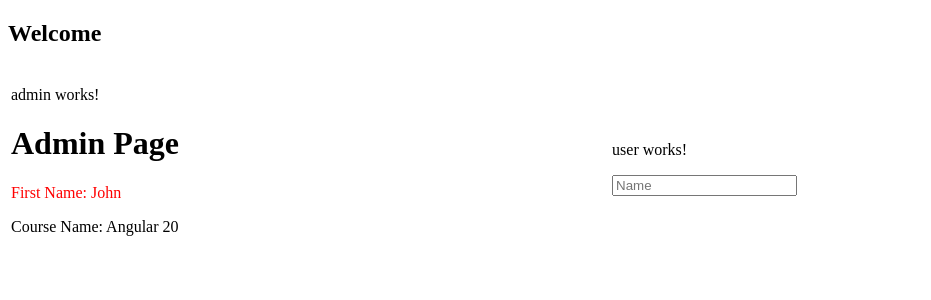
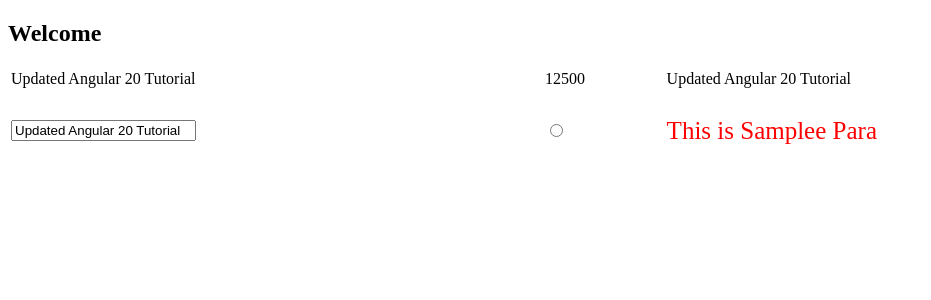
Before and after one commit to Shajjad002/Angular20, an Angular app: page / in a window 1280 px wide. Shown: the top 300 px of the page, without its empty margins (0-931 px from the left). Built offline with nearby package versions, Linux system fonts and the light colour scheme.

Commit message:
data binding

```diff
--- a/src/app/app.html
+++ b/src/app/app.html
@@ -1,7 +1,2 @@
 <h2>Welcome</h2>
-<table style="width: 100%;">
-    <tr>
-        <td><app-admin></app-admin></td>
-        <td><app-user></app-user></td>
-    </tr>
-</table>
+<app-data-binding></app-data-binding>
--- a/src/app/app.ts
+++ b/src/app/app.ts
@@ -2,10 +2,11 @@
 import { RouterOutlet } from '@angular/router';
 import { Admin } from './components/admin/admin';
 import { User } from './components/user/user';
+import { DataBinding } from './components/data-binding/data-binding';
 
 @Component({
   selector: 'app-root',
-  imports: [RouterOutlet,Admin,User],
+  imports: [RouterOutlet,Admin,User,DataBinding],
   templateUrl: './app.html',
   styleUrl: './app.css'
 })
--- a/src/app/components/admin/admin.ts
+++ b/src/app/components/admin/admin.ts
@@ -1,10 +1,12 @@
 import { Component } from '@angular/core';
+import { CommonModule } from '@angular/common';
 
 @Component({
   selector: 'app-admin',
-  imports: [],
+  standalone: true,
+  imports: [CommonModule],
   templateUrl: './admin.html',
-  styleUrl: './admin.css',
+  styleUrls: ['./admin.css'],
 })
 export class Admin {
 
--- a/src/app/components/data-binding/data-binding.css
+++ b/src/app/components/data-binding/data-binding.css
@@ -0,0 +1,4 @@
+.myColor{
+    color: red;
+    font-size: 25px;
+}
--- a/src/app/components/data-binding/data-binding.html
+++ b/src/app/components/data-binding/data-binding.html
@@ -1,16 +1,21 @@
-<table>
+<table style="width: 100%;">
     <tr>
         <td>{{ courseName }}</td>
+        <td>{{ protectedPrice }}</td>
+        <td>{{ courseName }}</td>
+
     </tr>
-    <!-- <tr>
+
+    <tr>
         <td>
-            <input [value]="name" placeholder="Enter your name">
+            <input  type="text" value="{{ courseName }}">
         </td>
         <td>
-            <button (click)="greet()">Greet</button>
+            <input [type]="inputType" [max]="maxLength" [minLength]="minCharacters">
         </td>
         <td>
-            <input [(ngModel)]="name" placeholder="Enter your name">
+           <p [class]="myClassName">This is Samplee Para</p>
         </td>
-    </tr> -->
+
+    </tr>
 </table>
--- a/src/app/components/data-binding/data-binding.ts
+++ b/src/app/components/data-binding/data-binding.ts
@@ -5,16 +5,25 @@
   imports: [],
   templateUrl: './data-binding.html',
   styleUrl: './data-binding.css',
+
 })
 export class DataBinding {
   courseName: string = 'Angular 20 Tutorial';
   protectedPrice: number = 12500;
   isAvailable: boolean = true;
+  maxLength: number = 5;
+  minCharacters: number = 3;
+  inputType: string = 'radio';
+
+  myClassName: string = 'myColor';
 
   constructor() {
     setTimeout(() => {
       this.courseName = 'Updated Angular 20 Tutorial';
     }, 3000);
   }
+  showAlert() {
+    alert('Welcome to Angular 20 Tutorial');
+  }
 
 }
--- a/src/app/components/user/user.ts
+++ b/src/app/components/user/user.ts
@@ -1,10 +1,12 @@
 import { Component } from '@angular/core';
+import { CommonModule } from '@angular/common';
 
 @Component({
   selector: 'app-user',
-  imports: [],
+  standalone: true,
+  imports: [CommonModule],
   templateUrl: './user.html',
-  styleUrl: './user.css',
+  styleUrls: ['./user.css'],
 })
 export class User {
 
```
